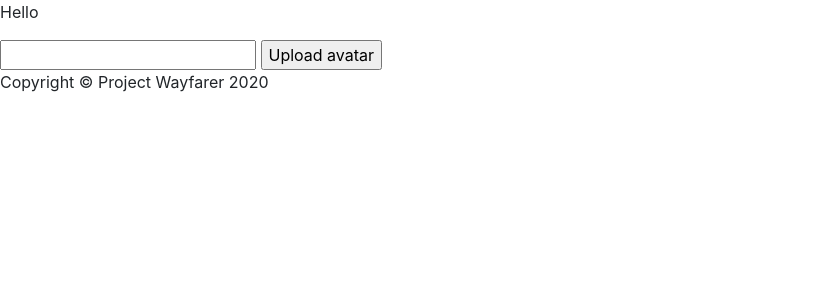
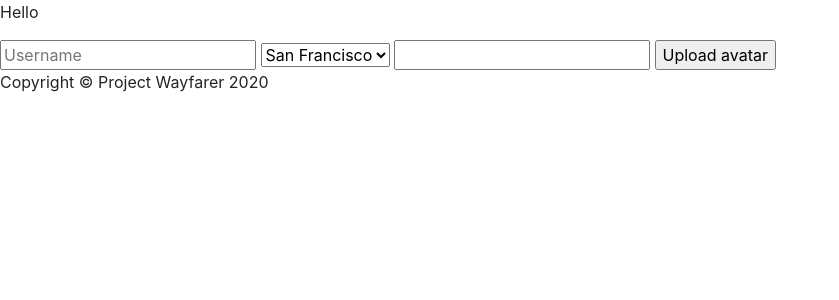
Before and after one commit to TimothyAllgood/project_wayfare, a Django app: template main_app/templates/registration/profile.html in a window 1280 px wide. Shown: the part 80-380 px from the top of the page, without its empty margins (0-839 px from the left). Run offline with Django 3.2, Linux system fonts and the light colour scheme; the template is opened without the code that fills it: values that come from a table or form of the project are taken from there, others are empty; some libraries are stand-ins or nearby versions.

Commit message:
added form to update user

```diff
--- a/main_app/forms.py
+++ b/main_app/forms.py
@@ -23,6 +23,7 @@ class SignUpForm(UserCreationForm):
 # Used info from https://medium.com/@szczerbeansky/django-web-app-and-images-cloudinary-straightforward-study-ae8b5bb03e37 for Cloudinary Upload
 
 class AvatarUploadForm(forms.ModelForm):
+    city = forms.CharField(label='Current City?', widget=forms.Select(choices=CITIES))
     avatar = CloudinaryFileField(
         options = {
             'crop': 'thumb',
@@ -32,5 +33,5 @@ class AvatarUploadForm(forms.ModelForm):
        }
     )
     class Meta:
-        model = Profile
-        fields = ('avatar',)
+        model = User
+        fields = ('username', 'avatar', 'city',)
--- a/main_app/templates/registration/profile.html
+++ b/main_app/templates/registration/profile.html
@@ -5,8 +5,10 @@
     {{user.date_joined}}
     {{user.profile.get_city_display}}
     <form method="post" enctype="multipart/form-data">
-    {% csrf_token %}
-    {{ form.avatar }}
+        {% csrf_token %}
+        <input type="text" name='username' placeholder='Username' value="{{user.username}}">
+        {{ form.city }}
+        {{ form.avatar}}
         <input type="submit" value="Upload avatar">
     </form>
     {% if user.profile.avatar.url %}
--- a/main_app/views.py
+++ b/main_app/views.py
@@ -3,6 +3,7 @@ from django.contrib.auth import login
 from django.contrib.auth.forms import UserCreationForm, AuthenticationForm
 from .forms import SignUpForm, AvatarUploadForm
 from .models import Profile
+from django.contrib.auth.models import User
 from django.contrib.auth.decorators import login_required
 
 # Create your views here.
@@ -38,11 +39,14 @@ def signup(request):
 @login_required
 def profile(request):
     user = request.user
+    logged_user = User.objects.get(username=user)
     instance = get_object_or_404(Profile, user=user)
     if request.method == "POST":
         form = AvatarUploadForm(request.POST, request.FILES, instance=instance)
         print(instance)
         if form.is_valid():
+            logged_user.username = request.POST['username']
+            logged_user.save()
             form.save()
             return redirect('/profile')
     form = AvatarUploadForm()
--- a/requirements.txt
+++ b/requirements.txt
@@ -1,5 +1,10 @@
 asgiref==3.2.10
+certifi==2020.6.20
+cloudinary==1.22.0
 Django==3.1
+django-environ==0.4.5
 psycopg2==2.8.5
 pytz==2020.1
+six==1.15.0
 sqlparse==0.3.1
+urllib3==1.25.10
```
